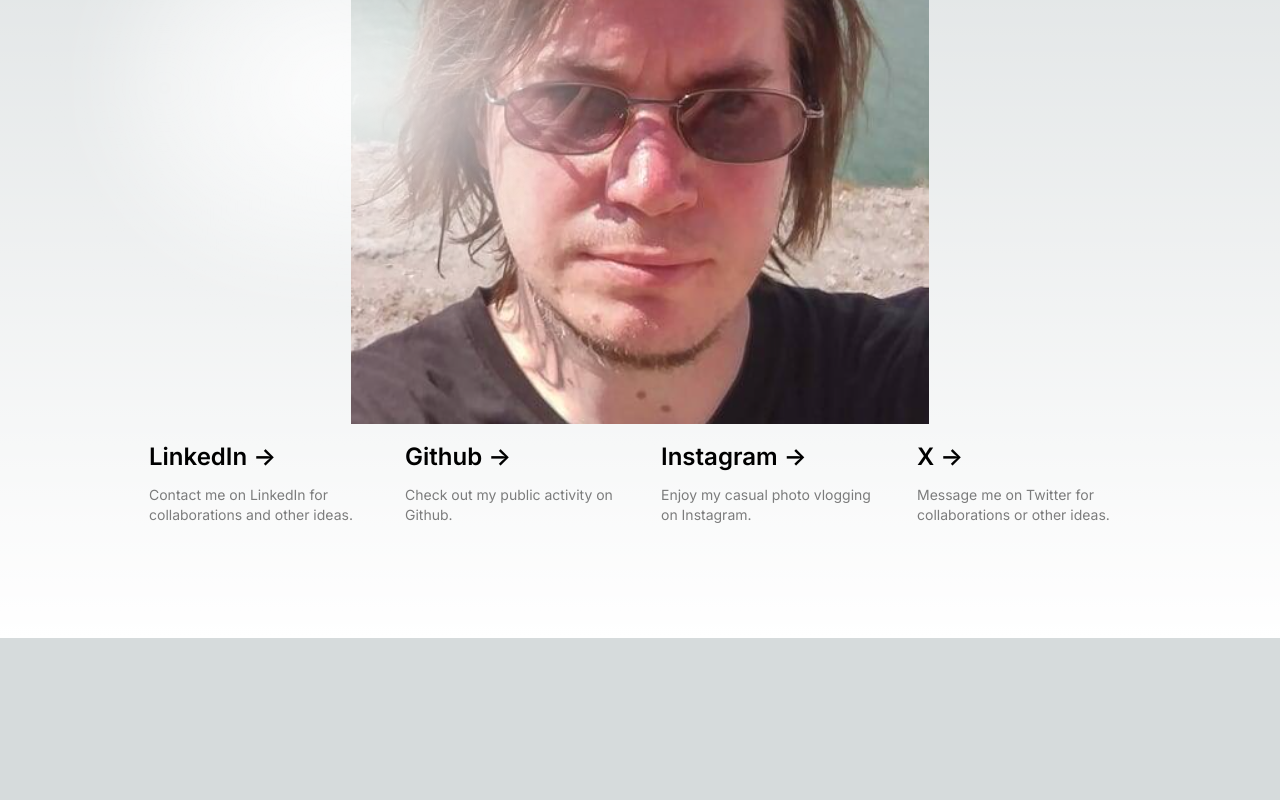
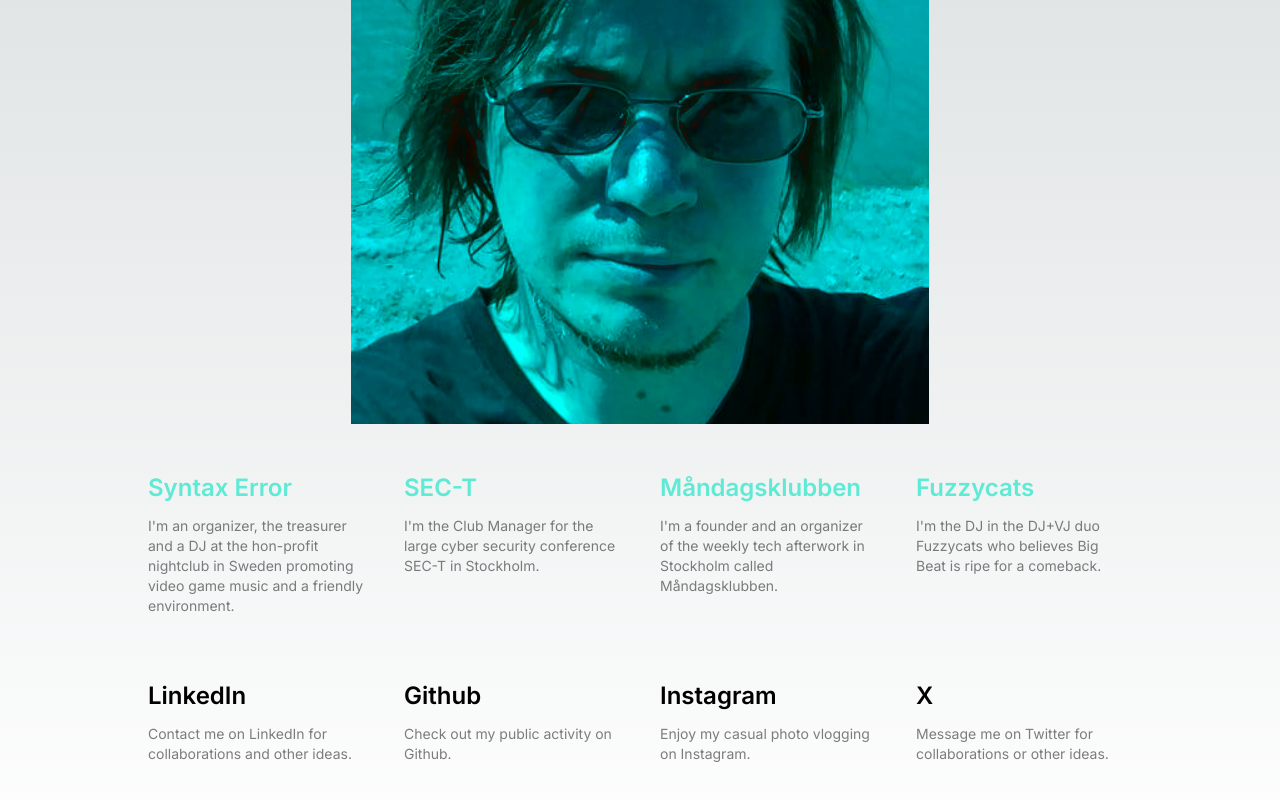
Before and after one commit to duveborn/website, a Next.js app: page / in a window 1280 px wide. Shown: the part 344-1144 px from the top of the page. Before the commit the page ends 982 px from the top, so only its background shows below. Built offline with nearby package versions, Linux system fonts and the light colour scheme.

Commit message:
quick hack with some stuff

```diff
--- a/src/app/page.js
+++ b/src/app/page.js
@@ -2,8 +2,8 @@
 
 export default function Home() {
   return (
-    <main className="flex min-h-screen flex-col items-center justify-between p-24">
-      <div className="relative flex place-items-center before:absolute before:h-[300px] before:w-full sm:before:w-[480px] before:-translate-x-1/2 before:rounded-full before:bg-gradient-radial before:from-white before:to-transparent before:blur-2xl before:content-[''] after:absolute after:-z-20 after:h-[180px] after:w-full sm:after:w-[240px] after:translate-x-1/3 after:bg-gradient-conic after:from-sky-200 after:via-blue-200 after:blur-2xl after:content-[''] before:dark:bg-gradient-to-br before:dark:from-transparent before:dark:to-blue-700 before:dark:opacity-10 after:dark:from-sky-900 after:dark:via-[#0141ff] after:dark:opacity-40 before:lg:h-[360px] z-[-1]">
+    <main className="flex min-h-screen flex-col items-center justify-between sm:p-24">
+      <div className="relative flex place-items-center">
         <Image
           src="/avatar.png"
           alt="Oskar Duveborn"
@@ -13,18 +13,74 @@
         />
       </div>
 
-      <div className="mb-32 grid text-center lg:max-w-5xl lg:w-full lg:mb-0 lg:grid-cols-4 lg:text-left">
+
+      <div className="my-8 grid text-center lg:max-w-5xl lg:w-full lg:mb-0 lg:grid-cols-4 lg:text-left">
         <a
-          href="https://www.linkedin.com/in/duveborn/"
-          className="group rounded-lg border border-transparent px-5 py-4 transition-colors hover:border-gray-300 hover:bg-gray-100 hover:dark:border-neutral-700 hover:dark:bg-neutral-800/30"
+          href="https://www.syntax-error.se/"
+          className="group px-5 py-4 transition-colors hover:border-gray-300 hover:bg-cyan-100 hover:dark:border-neutral-700 hover:dark:bg-cyan-800/30"
           target="_blank"
           rel="noopener noreferrer"
         >
-          <h2 className={`mb-3 text-2xl font-semibold`}>
-            LinkedIn{" "}
-            <span className="inline-block transition-transform group-hover:translate-x-1 motion-reduce:transform-none">
-              -&gt;
-            </span>
+          <h2 className={`text-teal-300 sm:mb-3 text-2xl font-semibold`}>
+            Syntax Error
+          </h2>
+          <p className={`m-0 max-w-[30ch] text-sm opacity-50`}>
+            I&apos;m an organizer, the treasurer and a DJ at the hon-profit nightclub in Sweden promoting video game music and a friendly environment.
+          </p>
+        </a>
+
+        <a
+          href="https://www.sec-t.org/"
+          className="group px-5 py-4 transition-colors hover:border-gray-300 hover:bg-cyan-100 hover:dark:border-neutral-700 hover:dark:bg-cyan-800 hover:dark:bg-opacity-30"
+          target="_blank"
+          rel="noopener noreferrer"
+        >
+          <h2 className={`text-teal-300 sm:mb-3 text-2xl font-semibold`}>
+            SEC-T
+          </h2>
+          <p className={`m-0 max-w-[30ch] text-sm opacity-50`}>
+            I&apos;m the Club Manager for the large cyber security conference SEC-T in Stockholm.
+          </p>
+        </a>
+
+        <a
+          href="https://mandagsklubben.net/"
+          className="group px-5 py-4 transition-colors hover:border-gray-300 hover:bg-cyan-100 hover:dark:border-neutral-700 hover:dark:bg-cyan-800/30"
+          target="_blank"
+          rel="noopener noreferrer"
+        >
+          <h2 className={`text-teal-300 sm:mb-3 text-2xl font-semibold`}>
+            Måndagsklubben
+          </h2>
+          <p className={`m-0 max-w-[30ch] text-sm opacity-50`}>
+            I&apos;m a founder and an organizer of the weekly tech afterwork in Stockholm called Måndagsklubben.
+          </p>
+        </a>
+
+        <a
+          href="https://fuzzycats.se"
+          className="group px-5 py-4 transition-colors hover:border-gray-300 hover:bg-cyan-100 hover:dark:border-neutral-700 hover:dark:bg-cyan-800/30"
+          target="_blank"
+          rel="noopener noreferrer"
+        >
+          <h2 className={`text-teal-300 sm:mb-3 text-2xl font-semibold`}>
+            Fuzzycats
+          </h2>
+          <p className={`m-0 max-w-[30ch] text-sm opacity-50 text-balance`}>
+            I&apos;m the DJ in the DJ+VJ duo Fuzzycats who believes Big Beat is ripe for a comeback.
+          </p>
+        </a>
+      </div>
+
+      <div className="my-8 grid text-center lg:max-w-5xl lg:w-full lg:mb-0 lg:grid-cols-4 lg:text-left">
+        <a
+          href="https://www.linkedin.com/in/duveborn/"
+          className="group px-5 py-4 transition-colors hover:border-gray-300 hover:bg-cyan-100 hover:dark:border-neutral-700 hover:dark:bg-cyan-800/30"
+          target="_blank"
+          rel="noopener noreferrer"
+        >
+          <h2 className={`sm:mb-3 text-2xl font-semibold`}>
+            LinkedIn
           </h2>
           <p className={`m-0 max-w-[30ch] text-sm opacity-50`}>
             Contact me on LinkedIn for collaborations and other ideas.
@@ -33,15 +89,12 @@
 
         <a
           href="https://github.com/duveborn"
-          className="group rounded-lg border border-transparent px-5 py-4 transition-colors hover:border-gray-300 hover:bg-gray-100 hover:dark:border-neutral-700 hover:dark:bg-neutral-800 hover:dark:bg-opacity-30"
+          className="group px-5 py-4 transition-colors hover:border-gray-300 hover:bg-cyan-100 hover:dark:border-neutral-700 hover:dark:bg-cyan-800 hover:dark:bg-opacity-30"
           target="_blank"
           rel="noopener noreferrer"
         >
-          <h2 className={`mb-3 text-2xl font-semibold`}>
-            Github{" "}
-            <span className="inline-block transition-transform group-hover:translate-x-1 motion-reduce:transform-none">
-              -&gt;
-            </span>
+          <h2 className={`sm:mb-3 text-2xl font-semibold`}>
+            Github
           </h2>
           <p className={`m-0 max-w-[30ch] text-sm opacity-50`}>
             Check out my public activity on Github.
@@ -50,15 +103,12 @@
 
         <a
           href="https://www.instagram.com/oskarduveborn/"
-          className="group rounded-lg border border-transparent px-5 py-4 transition-colors hover:border-gray-300 hover:bg-gray-100 hover:dark:border-neutral-700 hover:dark:bg-neutral-800/30"
+          className="group px-5 py-4 transition-colors hover:border-gray-300 hover:bg-cyan-100 hover:dark:border-neutral-700 hover:dark:bg-cyan-800/30"
           target="_blank"
           rel="noopener noreferrer"
         >
-          <h2 className={`mb-3 text-2xl font-semibold`}>
-            Instagram{" "}
-            <span className="inline-block transition-transform group-hover:translate-x-1 motion-reduce:transform-none">
-              -&gt;
-            </span>
+          <h2 className={`sm:mb-3 text-2xl font-semibold`}>
+            Instagram
           </h2>
           <p className={`m-0 max-w-[30ch] text-sm opacity-50`}>
             Enjoy my casual photo vlogging on Instagram.
@@ -67,15 +117,12 @@
 
         <a
           href="https://twitter.com/OskarDuveborn"
-          className="group rounded-lg border border-transparent px-5 py-4 transition-colors hover:border-gray-300 hover:bg-gray-100 hover:dark:border-neutral-700 hover:dark:bg-neutral-800/30"
+          className="group px-5 py-4 transition-colors hover:border-gray-300 hover:bg-cyan-100 hover:dark:border-neutral-700 hover:dark:bg-cyan-800/30"
           target="_blank"
           rel="noopener noreferrer"
         >
-          <h2 className={`mb-3 text-2xl font-semibold`}>
-            X{" "}
-            <span className="inline-block transition-transform group-hover:translate-x-1 motion-reduce:transform-none">
-              -&gt;
-            </span>
+          <h2 className={`sm:mb-3 text-2xl font-semibold`}>
+            X
           </h2>
           <p className={`m-0 max-w-[30ch] text-sm opacity-50 text-balance`}>
             Message me on Twitter for collaborations or other ideas.
```
Also changed, not shown: public/avatar.png.
